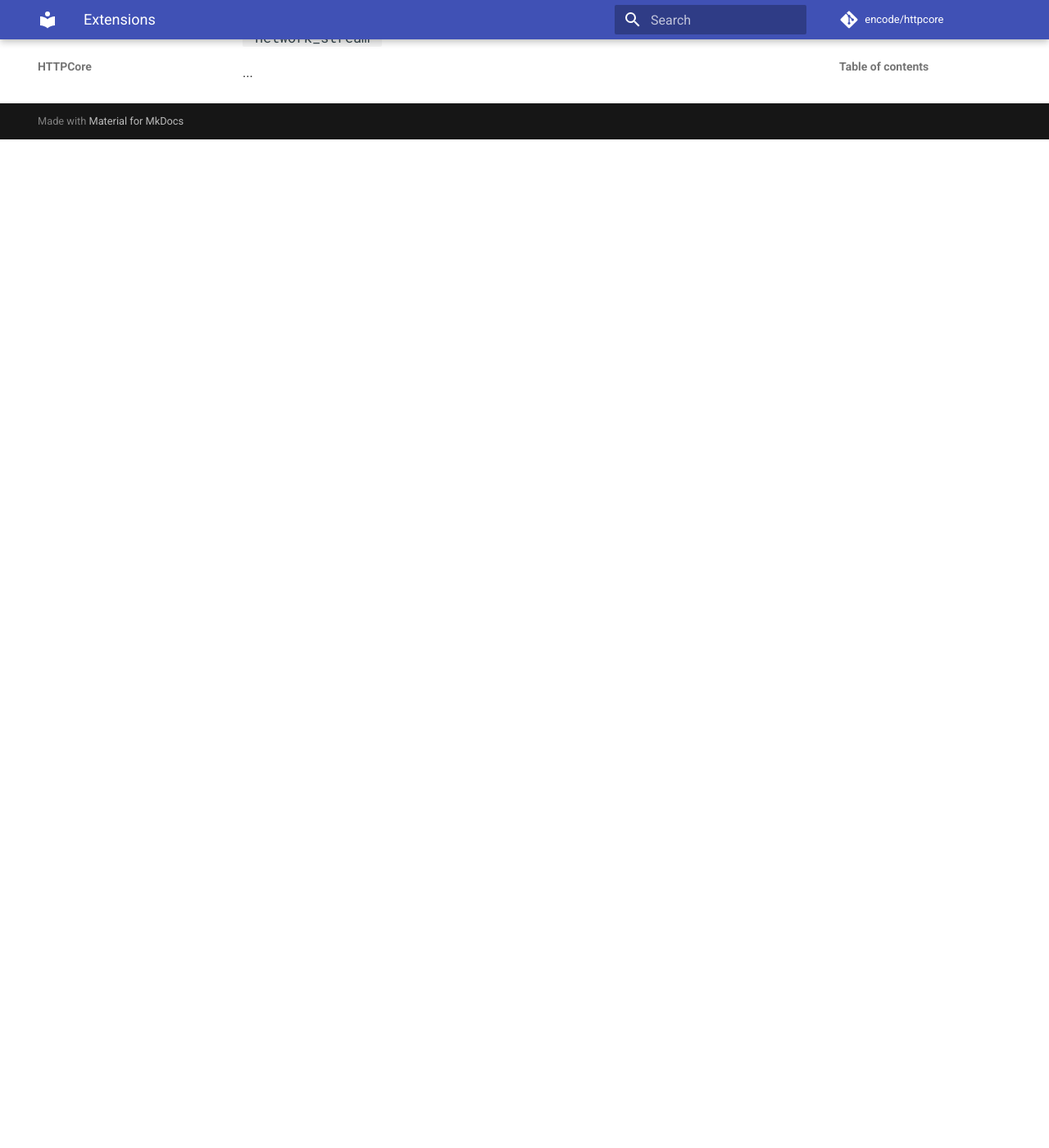
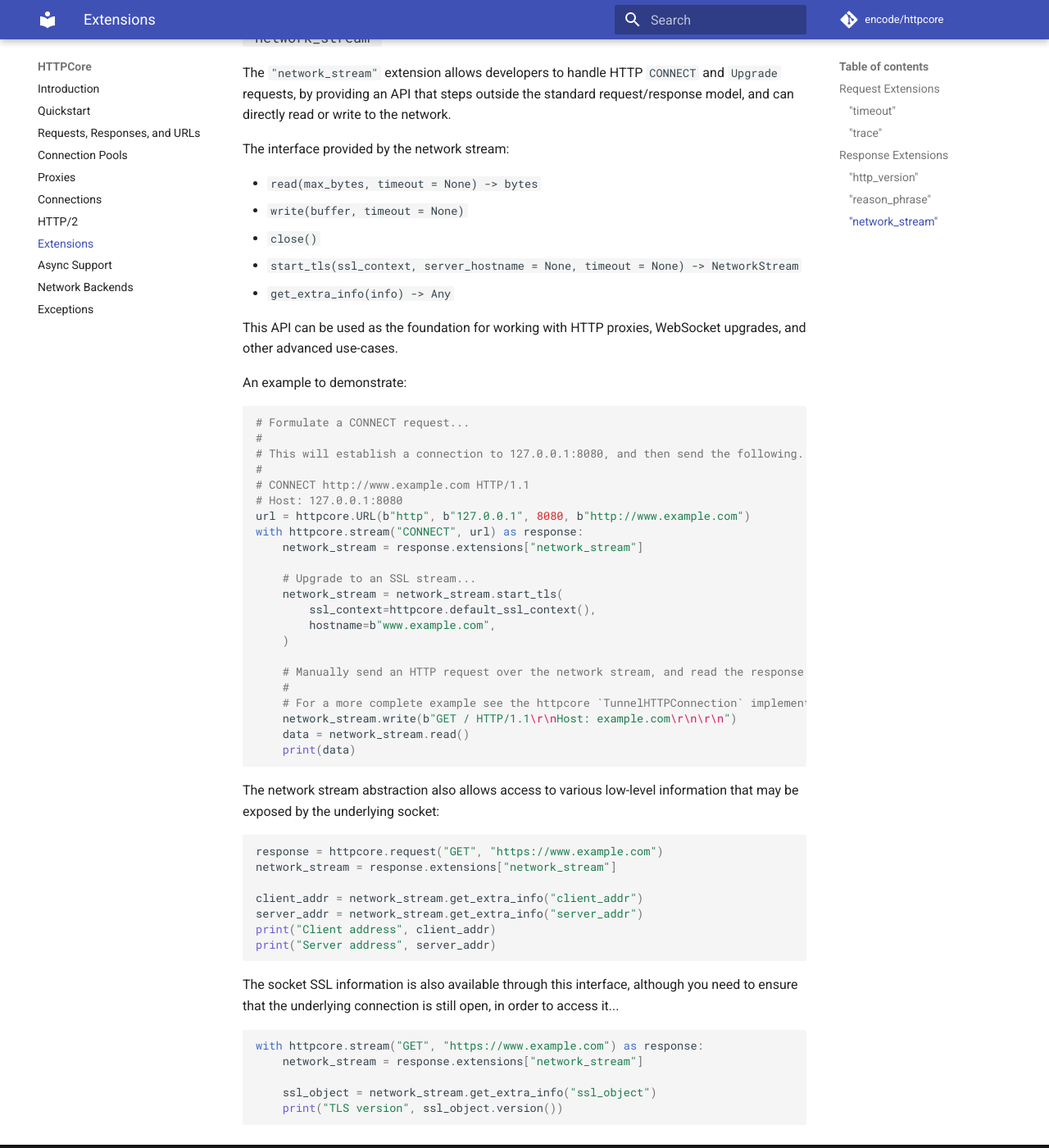
Before and after one commit to tomchristie/httpcore-the-directors-cut, an MkDocs documentation site: the page built from docs/extensions.md, in a window 1280 px wide and 1400 px high, scrolled down 3436 px. Shown: the whole window at 82% size. Built offline with MkDocs 1.6.1 and Material for MkDocs 9.7.7, drawn with Linux system fonts in a browser that asks for light colours; comment, search, counter and statistics services are not loaded; before the commit the page ends 3606 px from its top, so only the background shows below that; some of the changed text lies outside the part shown.

Commit message:
Docs on network_stream extension.

````diff
--- a/docs/extensions.md
+++ b/docs/extensions.md
@@ -22,7 +22,7 @@ This is everything that's needed in order to represent an HTTP exchange.
 
 Well... almost.
 
-There is a maxim in Computer Science that "All non-trivial abstractions, to some degree, are leaky.". When an expression is leaky, it's important that it ought to at least leak only in well-defined places.
+There is a maxim in Computer Science that *"All non-trivial abstractions, to some degree, are leaky"*. When an expression is leaky, it's important that it ought to at least leak only in well-defined places.
 
 In order to handle cases that don't otherwise fit inside this core abstraction, `httpcore` requests and responses have 'extensions'. These are a dictionary of optional additional information.
 
@@ -147,4 +147,63 @@ When no key is included, a default based on the status code may be used.
 
 ### `"network_stream"`
 
-...
+The `"network_stream"` extension allows developers to handle HTTP `CONNECT` and `Upgrade` requests, by providing an API that steps outside the standard request/response model, and can directly read or write to the network.
+
+The interface provided by the network stream:
+
+* `read(max_bytes, timeout = None) -> bytes`
+* `write(buffer, timeout = None)`
+* `close()`
+* `start_tls(ssl_context, server_hostname = None, timeout = None) -> NetworkStream`
+* `get_extra_info(info) -> Any`
+
+This API can be used as the foundation for working with HTTP proxies, WebSocket upgrades, and other advanced use-cases.
+
+An example to demonstrate:
+
+```python
+# Formulate a CONNECT request...
+#
+# This will establish a connection to 127.0.0.1:8080, and then send the following...
+#
+# CONNECT http://www.example.com HTTP/1.1
+# Host: 127.0.0.1:8080
+url = httpcore.URL(b"http", b"127.0.0.1", 8080, b"http://www.example.com")
+with httpcore.stream("CONNECT", url) as response:
+    network_stream = response.extensions["network_stream"]
+
+    # Upgrade to an SSL stream...
+    network_stream = network_stream.start_tls(
+        ssl_context=httpcore.default_ssl_context(),
+        hostname=b"www.example.com",
+    )
+
+    # Manually send an HTTP request over the network stream, and read the response...
+    #
+    # For a more complete example see the httpcore `TunnelHTTPConnection` implementation.
+    network_stream.write(b"GET / HTTP/1.1\r\nHost: example.com\r\n\r\n")
+    data = network_stream.read()
+    print(data)
+```
+
+The network stream abstraction also allows access to various low-level information that may be exposed by the underlying socket:
+
+```python
+response = httpcore.request("GET", "https://www.example.com")
+network_stream = response.extensions["network_stream"]
+
+client_addr = network_stream.get_extra_info("client_addr")
+server_addr = network_stream.get_extra_info("server_addr")
+print("Client address", client_addr)
+print("Server address", server_addr)
+```
+
+The socket SSL information is also available through this interface, although you need to ensure that the underlying connection is still open, in order to access it...
+
+```python
+with httpcore.stream("GET", "https://www.example.com") as response:
+    network_stream = response.extensions["network_stream"]
+
+    ssl_object = network_stream.get_extra_info("ssl_object")
+    print("TLS version", ssl_object.version())
+```
````
Also changed, not shown: 3 other files.
